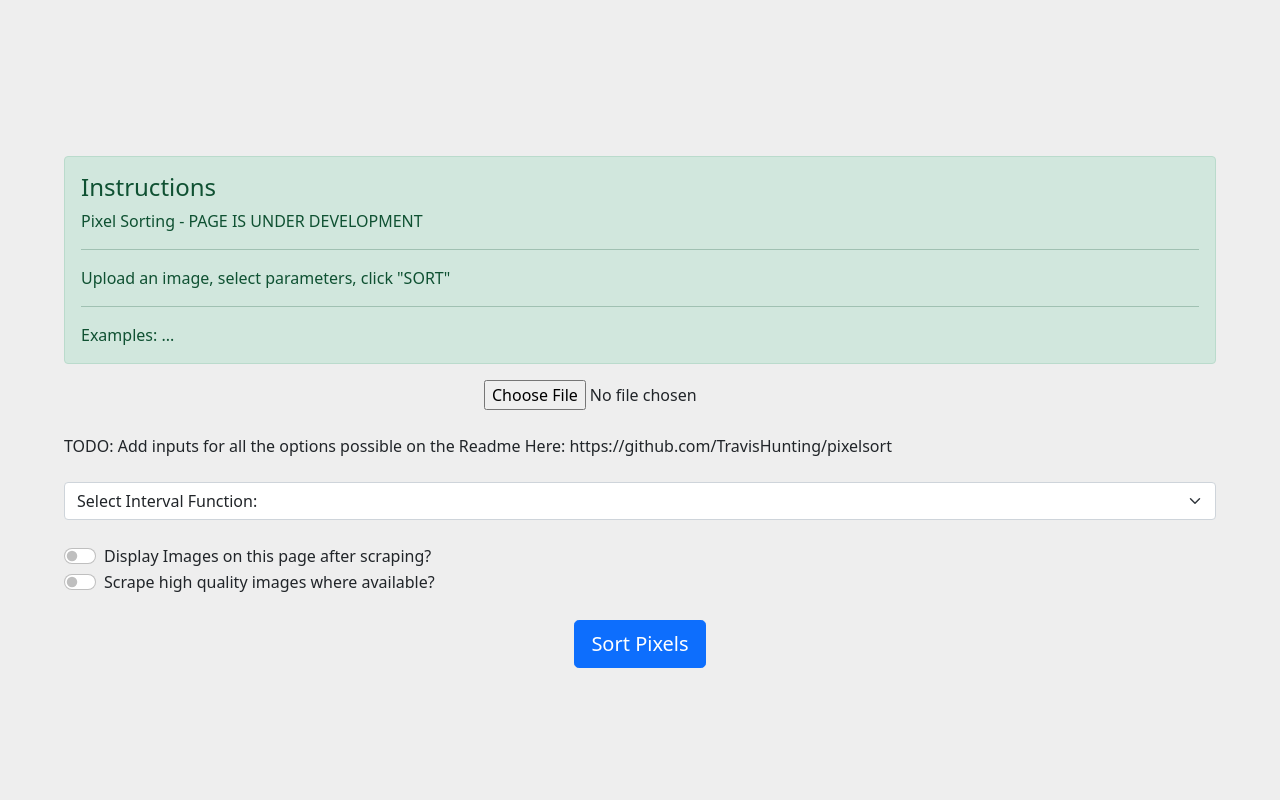
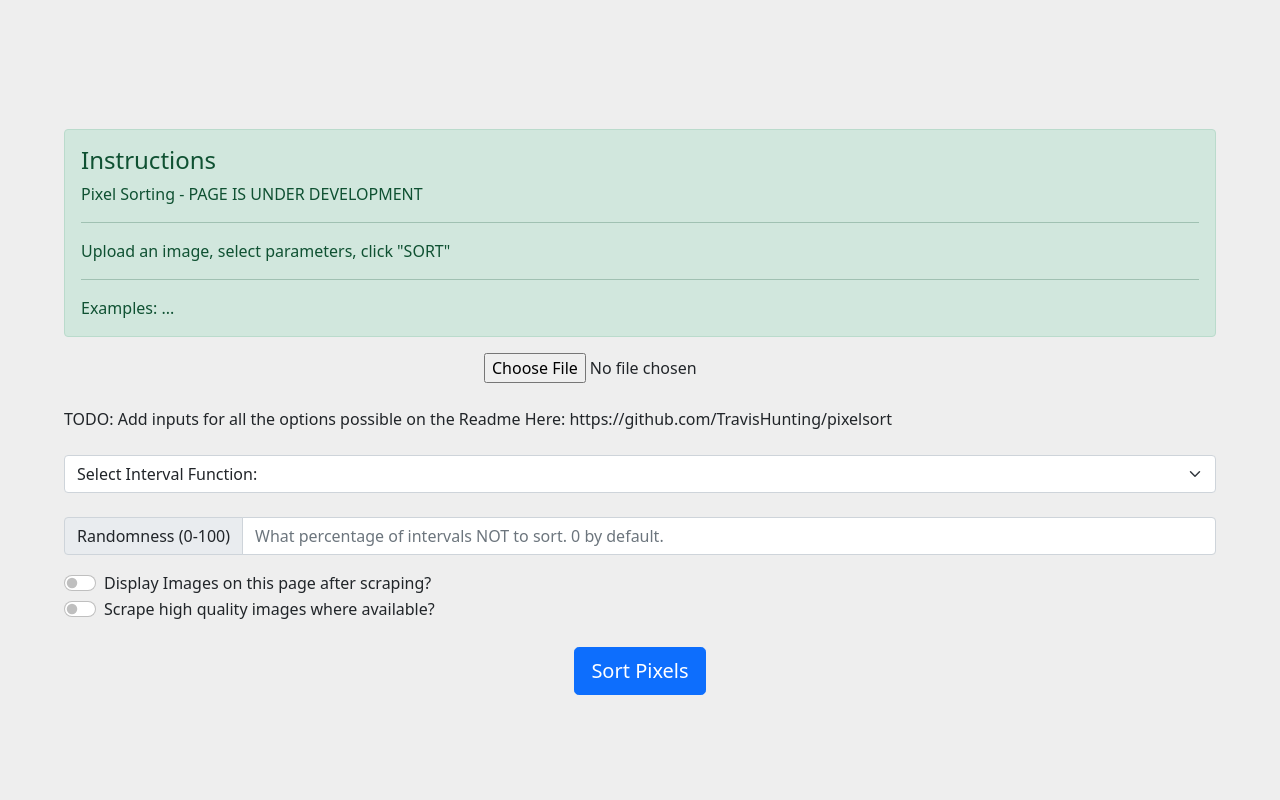
Before and after one commit to team-hunting/ProjectDoppelganger, a Flask app: page /pixelsort in a window 1280 px wide. Shown: the part 56-856 px from the top of the page. Run offline with Flask 2, Linux system fonts and the light colour scheme.

Commit message:
Adding randomness input and validation, adding a default image to use when none is uploaded, detect filename when uploaded

```diff
--- a/app/main.py
+++ b/app/main.py
@@ -58,13 +58,18 @@ def sortpixels():
 
 
     file = request.files['image']
+    # print("FILENAME: ", request.files['image'].filename)
+    if request.files['image'].filename == "":
+        print("No file detected")
+        return send_from_directory('static', "default.jpg")
+
     img = Image.open(file)
 
     print(img.size)
 
     pixelsort(img).save(image_path)
 
-    return send_file(image_path, attachment_filename="test")
+    return send_file(image_path, attachment_filename="sorted.png")
 
 
 # TODO: Make a home page
--- a/app/templates/pixel.html
+++ b/app/templates/pixel.html
@@ -64,6 +64,11 @@
 
           <br/>
 
+          <div class="input-group mb-3">
+            <span class="input-group-text" id="randomspan">Randomness (0-100)</span>
+            <input type="text" id="randomness" class="form-control" placeholder="What percentage of intervals NOT to sort. 0 by default." aria-label="Username" aria-describedby="basic-addon1">
+          </div>
+
           <div class="form-check form-switch">
             <input class="form-check-input" type="checkbox" id="displayimages">
             <label class="form-check-label" for="displayimages">Display Images on this page after scraping?</label>
@@ -104,7 +109,7 @@ let intervalFunctionTypes = {
   "edges":"Performs an edge detection, which is used to define intervals. Tweak threshold with threshold.",
   "waves":"Intervals are waves of nearly uniform widths. Control width of waves with clength.",
   "file":"Intervals taken from another specified input image. Must be black and white, and the same size as the input image.",
-  "file-edges":"Intevals defined by performing edge detection on the file specified by -f. Must be the same size as the input image.",
+  "file-edges":"Intervals defined by performing edge detection on the file specified by -f. Must be the same size as the input image.",
   "random":"Randomly generate intervals. Distribution of widths is linear by default. Interval widths can be scaled using clength.",
   "none":"Sort whole rows, only stopping at image borders."
 }
@@ -120,7 +125,12 @@ intervalselector.onchange = function(e) {
   }
 };
 
+let imageFileName = "";
+
 document.getElementById('inp').onchange = function(e) {
+  imageFileName = e.target.files[0].name;
+  console.log(imageFileName);
+
   canvasdiv.removeAttribute("style");
   let img = new Image();
   img.onload = draw;
@@ -141,21 +151,38 @@ function failed() {
 }
 
 let sortbutton = document.getElementById("sort");
+
 sortbutton.addEventListener("click", async (e) => {
   let canvas = document.getElementById("canvas")
   let context = canvas.getContext("2d");
-  let image_data_url = document.querySelector("#canvas").toDataURL('image/jpeg');
+  // let image_data_url = document.querySelector("#canvas").toDataURL('image/jpeg');
 
   let imageBlob = await new Promise(resolve => canvas.toBlob(resolve, 'image/jpeg'));
 
   let formData = new FormData();
-  formData.append("image", imageBlob, "image.jpg");
+  formData.append("image", imageBlob, imageFileName);
+
   let selectedFunc = intervalselector.options[intervalselector.selectedIndex].text;
   if (!(selectedFunc in intervalFunctionTypes)) {
     console.log("No interval function selected, defaulting to threshold.")
     selectedFunc = "threshold";
   }
   formData.append("intervalfunction", selectedFunc)
+
+  let randomness = parseInt(document.getElementById("randomness").value, 10);
+  // console.log(randomness)
+  // console.log("Type of Randomness input: ", typeof randomness);
+  if (isNaN(randomness) || randomness < 0) {
+    console.log("Randomness didn't parse, or was below zero. Setting to 0.")
+    randomness = 0;
+  }
+  if (randomness > 100) {
+    console.log("Randomness cannot be greater than 100, setting to 100.")
+    randomness = 100
+  }
+
+  formData.append("randomness", randomness)
+
   //formData.append("test", "testing")
 
   let response = await fetch(sortpixelurl, {
@@ -170,6 +197,7 @@ sortbutton.addEventListener("click", async (e) => {
                 console.log(event.target.src)
                 URL.revokeObjectURL(event.target.src) // Release the blob to free memory
                 context.drawImage(event.target, 0, 0)
+                canvasdiv.removeAttribute("style");
               }
 
               img.src = URL.createObjectURL(blob);
```
Also changed, not shown: Readme.md, app/static/default.jpg (added).
